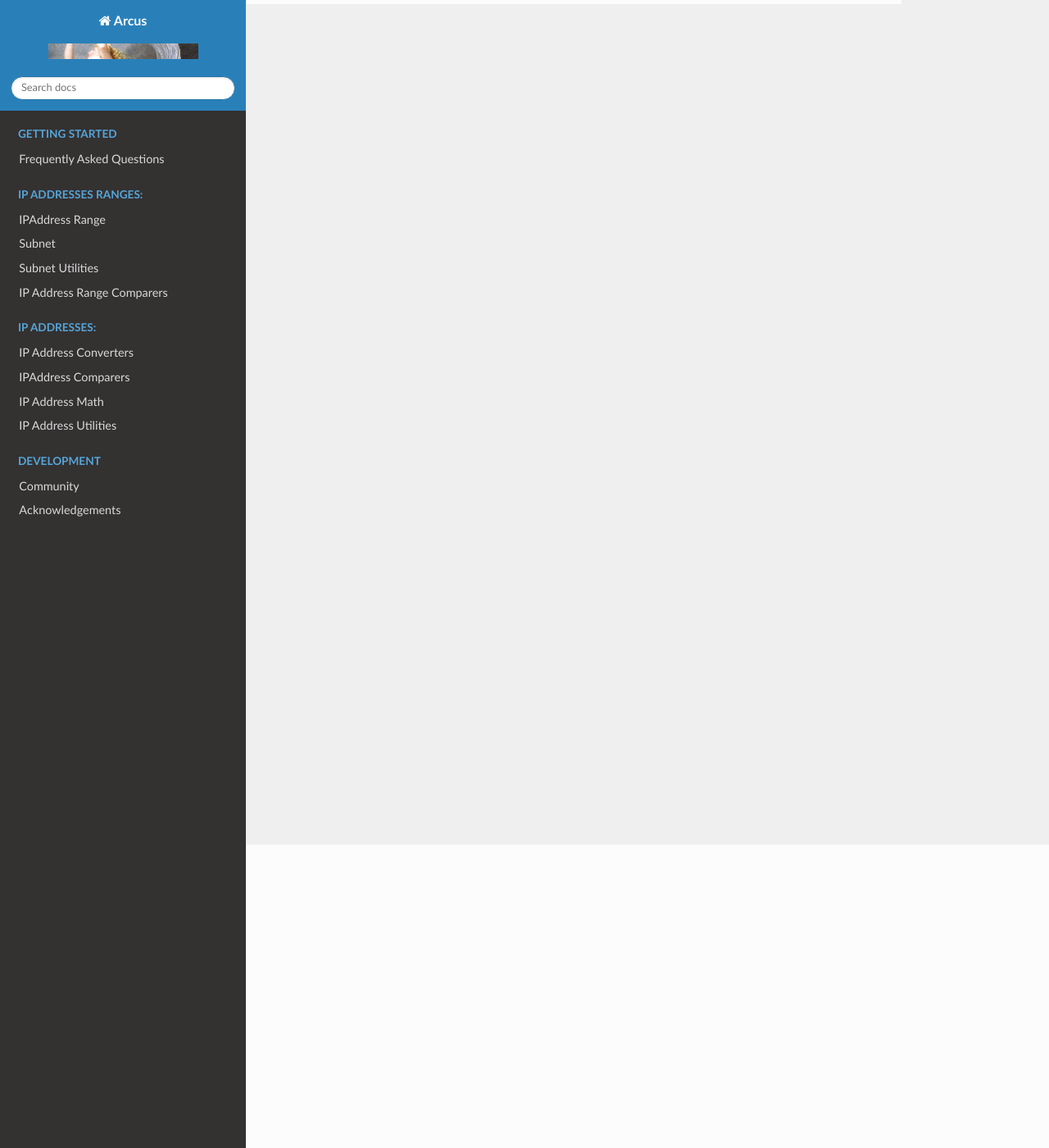
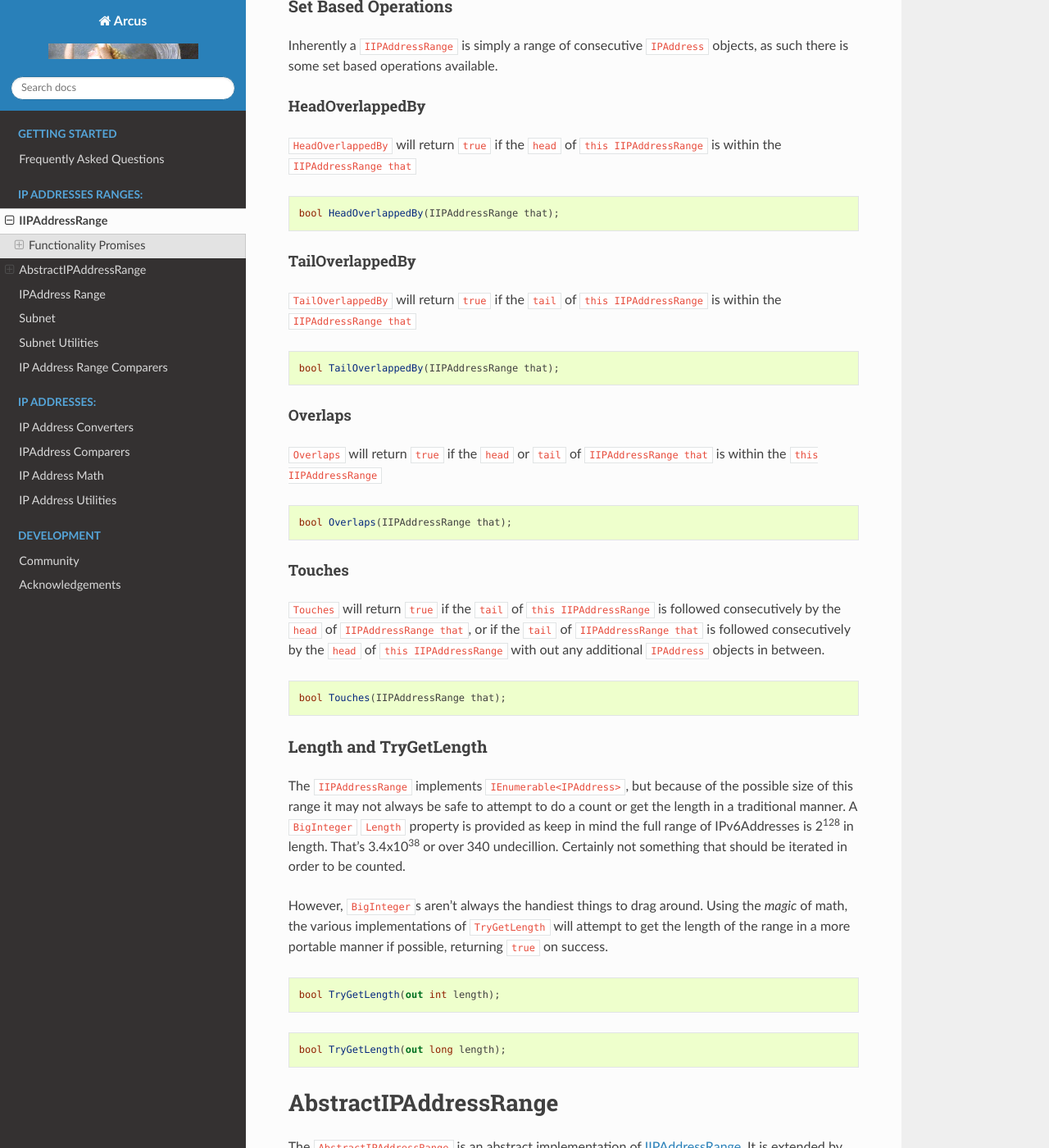
Before and after one commit to sandialabs/Arcus, a Sphinx documentation site: the page built from docs/IIPAddressRange.md, in a window 1280 px wide and 1400 px high, scrolled down 370 px. Shown: the whole window at 82% size. Built offline with Sphinx 7.4.7 and the Read the Docs theme 2.0.0, drawn with Linux system fonts in a browser that asks for light colours; some of the changed text lies outside the part shown.

Commit message:
further documentation
adds IPv6 scale info to FAQ
adds IIPAddressRange / AbstractIPAddressRange docs
adds example to subnet

````diff
--- a/docs/IIPAddressRange.md
+++ b/docs/IIPAddressRange.md
@@ -1,3 +1,86 @@
 # IIPAddressRange
 
+`IIPAddressRange` is an interface defining a contract for all of Arcus's implementations of a consecutive a range of `IPAddress` objects. It implements both `IFormattable` and `IEnumerable<IPAddress>`
+
+`IIPAddressRange` is implemented by [AbstractIPAddressRange](#AbstractIPAddressRange), [IPAddressRange](IPAddressRange), and [Subnet](Subnet)
+
+## Functionality Promises
+
+### Set Based Operations
+
+Inherently a `IIPAddressRange` is simply a range of consecutive `IPAddress` objects, as such there is some set based operations available.
+
+#### HeadOverlappedBy
+
+`HeadOverlappedBy` will return `true` if the `head` of `this IIPAddressRange` is within the `IIPAddressRange that`
+
+```c#
+bool HeadOverlappedBy(IIPAddressRange that);
+```
+
+#### TailOverlappedBy
+
+`TailOverlappedBy` will return `true` if the `tail` of `this IIPAddressRange` is within the `IIPAddressRange that`
+
+```c#
+bool TailOverlappedBy(IIPAddressRange that);
+```
+
+#### Overlaps
+
+`Overlaps` will return `true` if the `head` or `tail` of `IIPAddressRange that` is within the `this IIPAddressRange`
+
+```c#
+bool Overlaps(IIPAddressRange that);
+```
+
+#### Touches
+
+`Touches` will return `true` if the `tail` of `this IIPAddressRange` is followed consecutively by the `head` of `IIPAddressRange that`, or if the `tail` of `IIPAddressRange that` is followed consecutively by the `head` of `this IIPAddressRange` with out any additional `IPAddress` objects in between.
+
+```c#
+bool Touches(IIPAddressRange that);
+```
+
+### Length and TryGetLength
+
+The `IIPAddressRange` implements `IEnumerable<IPAddress>`, but because of the possible size of this range it may not always be safe to attempt to do a count or get the length in a traditional manner. A `BigInteger` `Length` property is provided as keep in mind the full range of IPv6Addresses is 2<sup>128</sup> in length. That's 3.4x10<sup>38</sup> or over 340 undecillion. Certainly not something that should be iterated in order to be counted.
+
+However, `BigInteger`s aren't always the handiest things to drag around. Using the _magic_ of math, the various implementations of `TryGetLength` will attempt to get the length of the range in a more portable manner if possible, returning `true` on success.
+
+```c#
+bool TryGetLength(out int length);
+```
+
+```c#
+bool TryGetLength(out long length);
+```
+
 # AbstractIPAddressRange
+
+The `AbstractIPAddressRange` is an abstract implementation of [IIPAddressRange](#IIPAddressRange). It is extended by both [IPAddressRange](IPAddressRange), and [Subnet](Subnet).
+
+## Functionality Implementation
+
+### IFormatable
+
+Extensions of `AbstractIPAddressRange`, depending on overrides and implementation, provide a general format (`G`, `g`, or empty string) that will express a range of IP addresses in a "`head` - `tail`" format.
+
+```c#
+[Fact]
+public void IFormattable_Example()
+{
+    // Arrange
+    var head = IPAddress.Parse("192.168.0.0");
+    var tail = IPAddress.Parse("192.168.128.0");
+    var ipAddressRange = new IPAddressRange(head, tail);
+
+    const string expected = "192.168.0.0 - 192.168.128.0";
+
+    // Act
+    var formattableString = $"{ipAddressRange:g}";
+
+    // Assert
+    Assert.Equal(expected, formattableString);
+}
+```
````
Also changed, not shown: docs/FAQ.md (+31 -1 lines), docs/Subnet.md (+22 -1 lines), docs/index.rst (+2 -5 lines), 2 other files.
